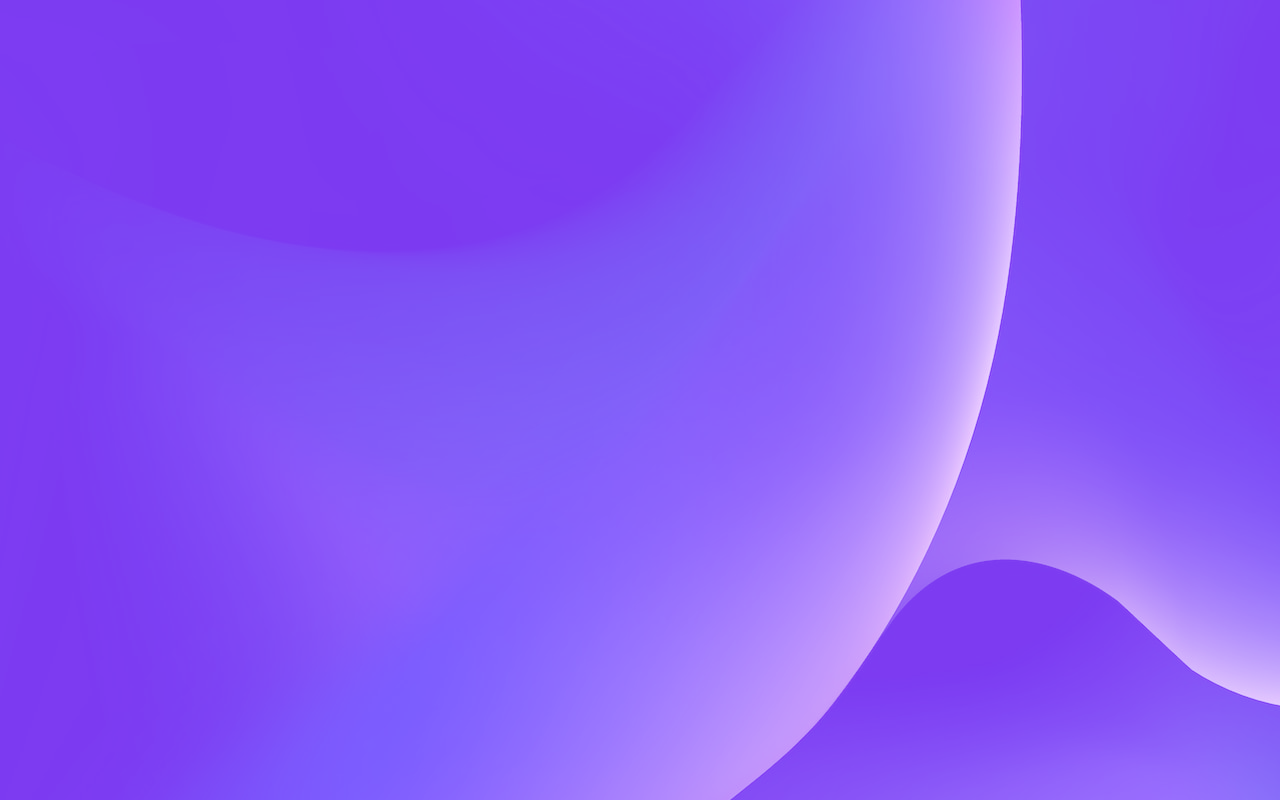
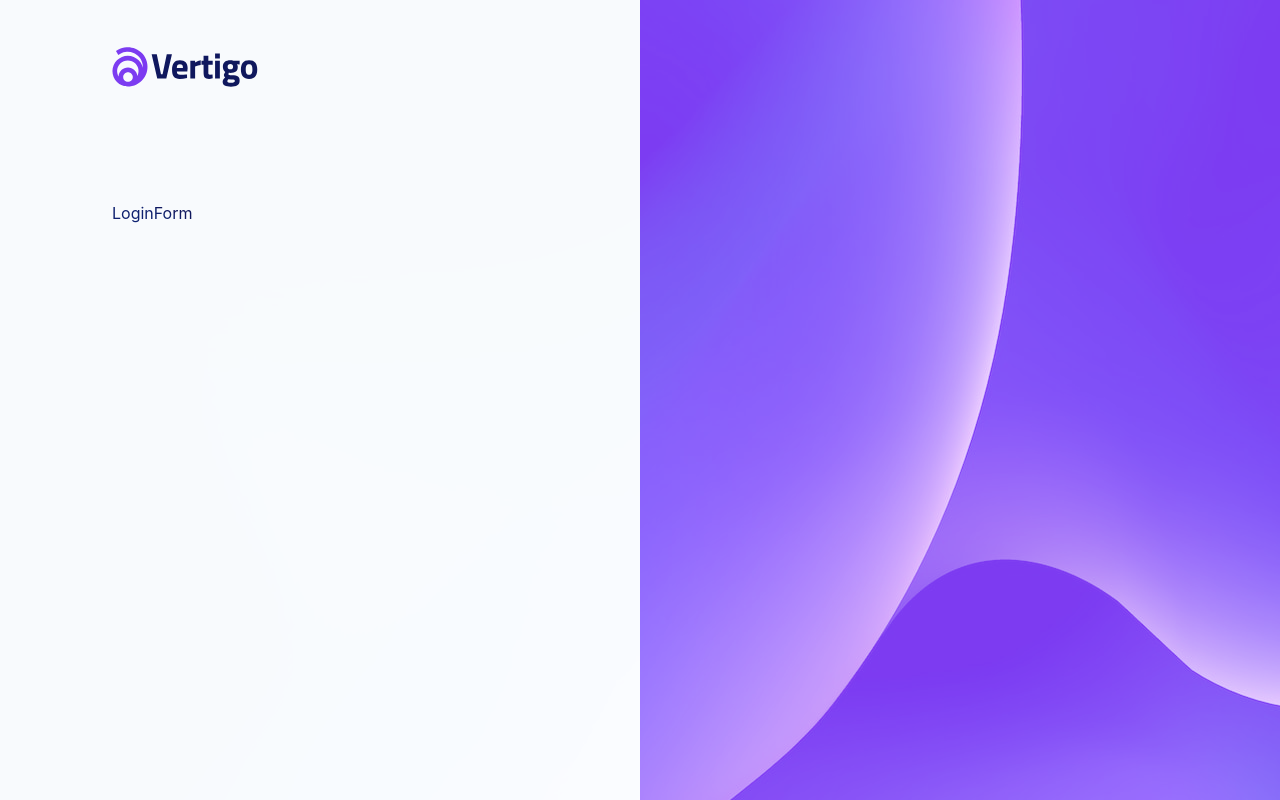
Before and after one commit to jairo-sousa/boracodar-submissions, a React (Vite) app: page / in a window 1280 px wide. Built offline with nearby package versions, Linux system fonts and the light colour scheme.

Commit message:
style: set MainWrapper

```diff
--- a/src/App.tsx
+++ b/src/App.tsx
@@ -1,7 +1,17 @@
 import { Flex } from "@chakra-ui/react";
+import { LoginForm } from "./components/LoginForm";
+import { Logo } from "./components/Logo";
 
 import { AppWrapper } from "./components/Wrappers/AppWrapper";
+import { MainWrapper } from "./components/Wrappers/MainWrapper";
 
 export function App() {
-	return <Flex as={AppWrapper}></Flex>;
+	return (
+		<Flex as={AppWrapper}>
+			<Flex as={MainWrapper}>
+				<Logo />
+				<LoginForm />
+			</Flex>
+		</Flex>
+	);
 }
--- /dev/null
+++ b/src/components/LoginForm.tsx
@@ -0,0 +1,3 @@
+export function LoginForm() {
+	return <p>LoginForm</p>;
+}
--- /dev/null
+++ b/src/components/Wrappers/MainWrapper.tsx
@@ -0,0 +1,22 @@
+import { Flex } from "@chakra-ui/react";
+
+type AppWrapperProps = {
+	children: React.ReactNode;
+};
+
+export function MainWrapper({ children }: AppWrapperProps) {
+	return (
+		<Flex
+			as="main"
+			direction="column"
+			w="50%"
+			h="100%"
+			backgroundColor="#F8FAFC"
+			p="4.715rem 20.8rem 20.9rem 11.2rem "
+			gap="11.4rem"
+			align="start"
+		>
+			{children}
+		</Flex>
+	);
+}
```
